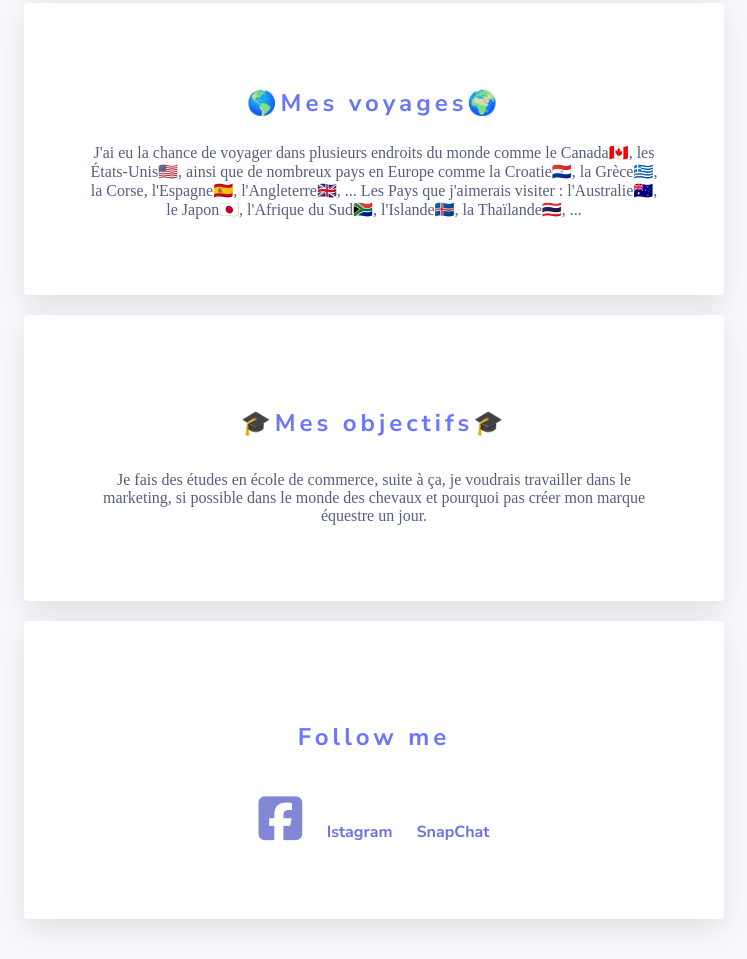
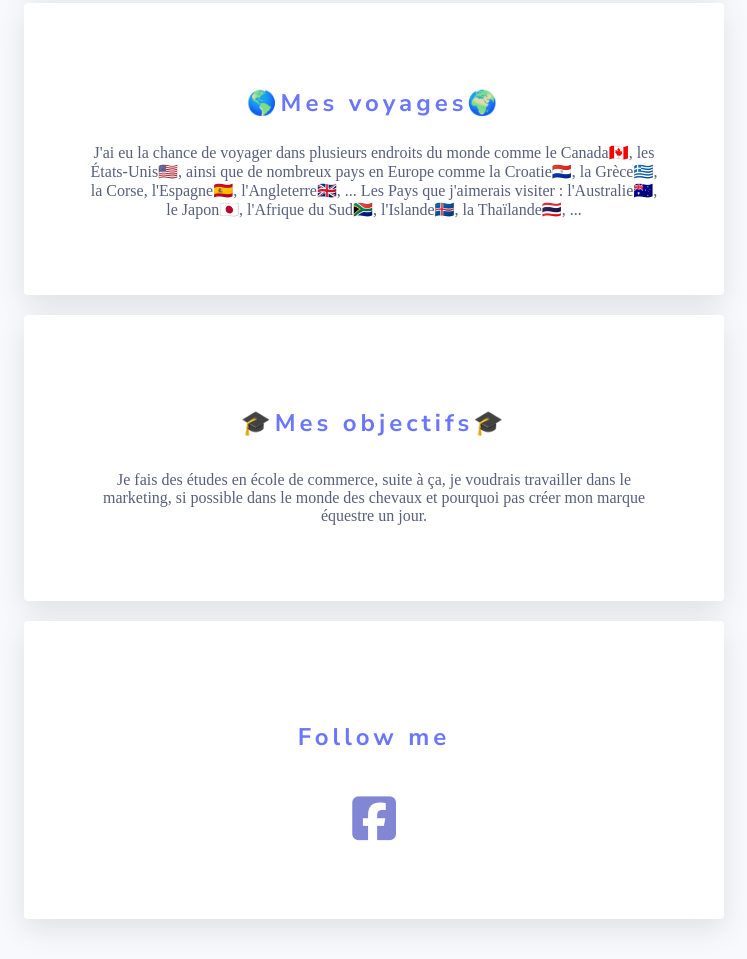
Before and after one commit to Maelys-dupin/profile, a plain HTML site: page index.html in a window 1280 px wide. Shown: the part 673-1632 px from the top of the page, without its empty margins (266-1013 px from the left). Drawn offline with Linux system fonts and the light colour scheme; a web font is replaced by a local one.

Commit message:
Add files via upload

```diff
--- a/index.html
+++ b/index.html
@@ -55,12 +55,6 @@
       <i class="fab fa-facebook-square"></i>
       </a>
     </li>
-    <li>
-      <a href="#">Istagram</a>
-    </li>
-    <li>
-      <a href="#">SnapChat</a>
-    </li>
   </ul>
   </div>
 </div>
```
